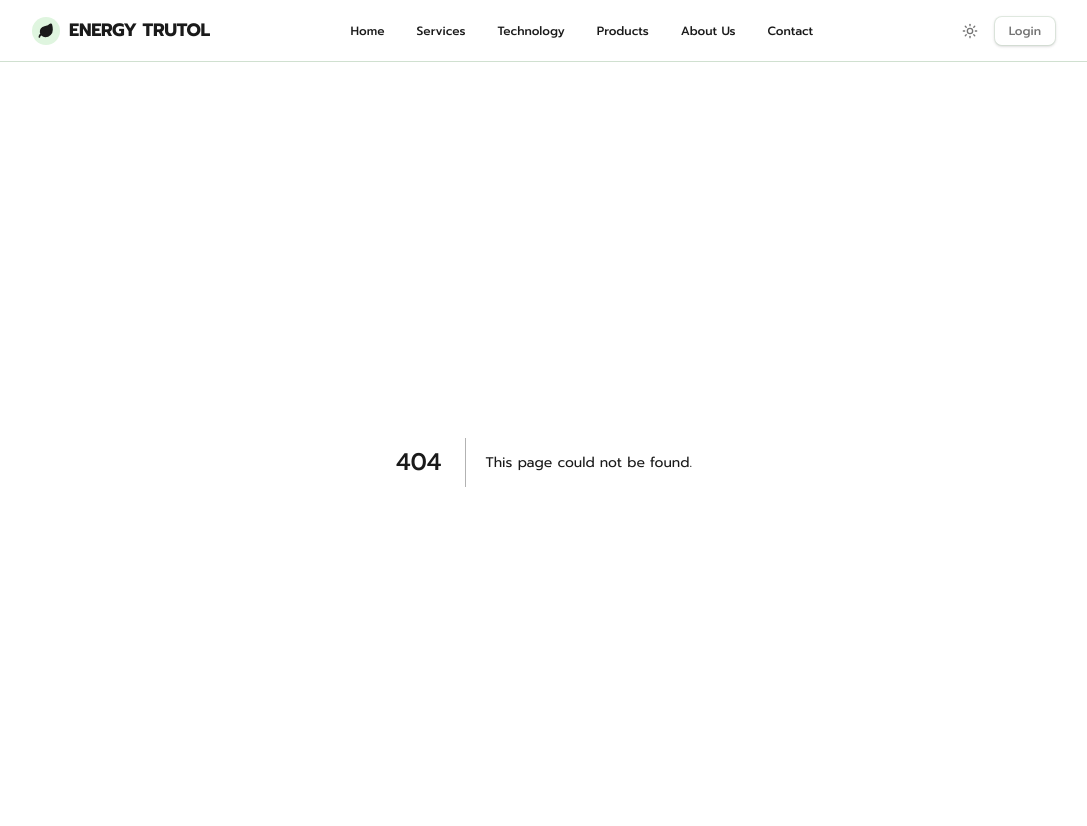
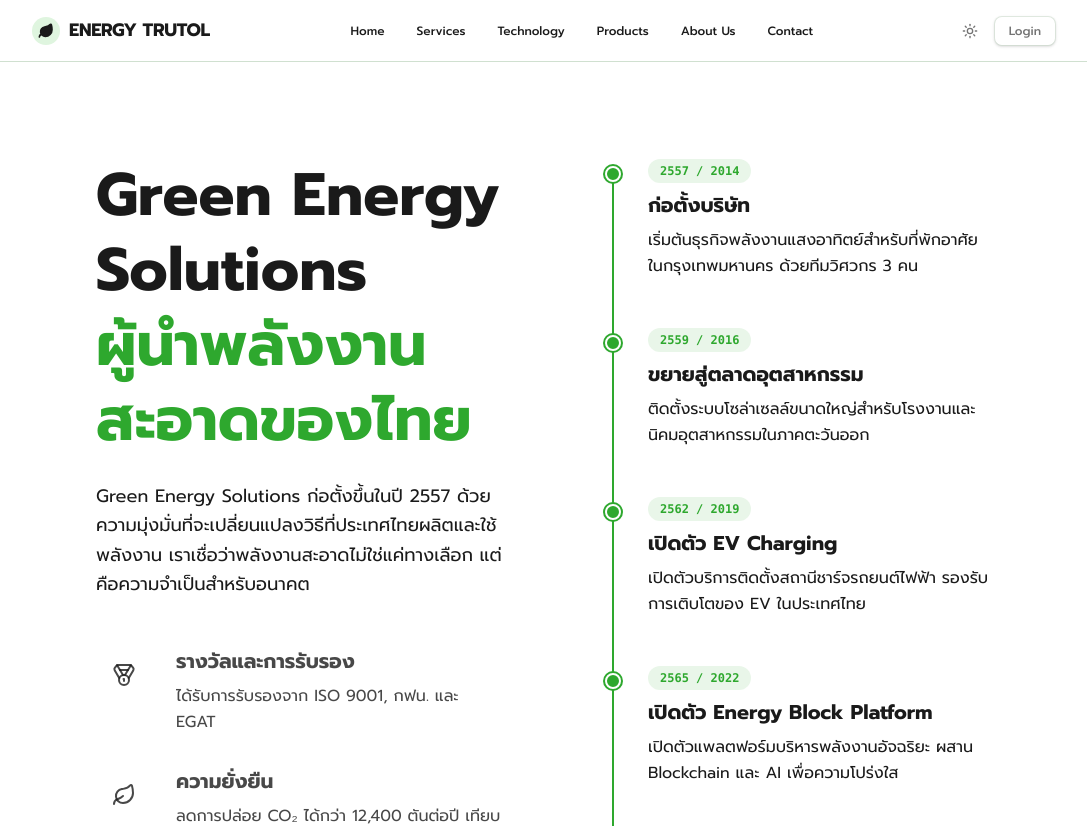
Before and after one commit to Edaxchain/EGT-web, a Next.js app: page /about in a window 1280 px wide. Before the commit this address had no page. Shown: the top 826 px of the page, without its empty margins (96-1183 px from the left). Built offline with nearby package versions, Linux system fonts and the light colour scheme.

Commit message:
feat: add about page and Us component

```diff
--- /dev/null
+++ b/app/about/Us.tsx
@@ -0,0 +1,203 @@
+"use client";
+
+import { motion, Variants } from "framer-motion";
+import { Medal, Leaf, Microscope } from "lucide-react";
+const containerVars = {
+    hidden: { opacity: 0 },
+    visible: {
+        opacity: 1,
+        transition: { staggerChildren: 0.15, delayChildren: 0.2 },
+    },
+};
+
+const itemVars: Variants = {
+    hidden: { opacity: 0, x: -20 },
+    visible: {
+        opacity: 1,
+        x: 0,
+        transition: { duration: 0.8, ease: [0.22, 1, 0.36, 1] },
+    },
+};
+
+const timelineItemVars: Variants = {
+    hidden: { opacity: 0, x: 20 },
+    visible: {
+        opacity: 1,
+        x: 0,
+        transition: { duration: 0.8, ease: [0.22, 1, 0.36, 1] },
+    },
+};
+
+const features = [
+    {
+        icon: Medal,
+        title: "รางวัลและการรับรอง",
+        description: "ได้รับการรับรองจาก ISO 9001, กฟน. และ EGAT",
+    },
+    {
+        icon: Leaf,
+        title: "ความยั่งยืน",
+        description:
+            "ลดการปล่อย CO₂ ได้กว่า 12,400 ตันต่อปี เทียบเท่าการปลูกต้นไม้ 570,000 ต้น",
+    },
+    {
+        icon: Microscope,
+        title: "นวัตกรรม",
+        description:
+            "พัฒนาแพลตฟอร์ม Energy Block และ D-Mobility สำหรับการบริหารจัดการพลังงานอัจฉริยะ",
+    },
+];
+
+const timelineData = [
+    {
+        year: "2557 / 2014",
+        title: "ก่อตั้งบริษัท",
+        description:
+            "เริ่มต้นธุรกิจพลังงานแสงอาทิตย์สำหรับที่พักอาศัยในกรุงเทพมหานคร ด้วยทีมวิศวกร 3 คน",
+    },
+    {
+        year: "2559 / 2016",
+        title: "ขยายสู่ตลาดอุตสาหกรรม",
+        description:
+            "ติดตั้งระบบโซล่าเซลล์ขนาดใหญ่สำหรับโรงงานและนิคมอุตสาหกรรมในภาคตะวันออก",
+    },
+    {
+        year: "2562 / 2019",
+        title: "เปิดตัว EV Charging",
+        description:
+            "เปิดตัวบริการติดตั้งสถานีชาร์จรถยนต์ไฟฟ้า รองรับการเติบโตของ EV ในประเทศไทย",
+    },
+    {
+        year: "2565 / 2022",
+        title: "เปิดตัว Energy Block Platform",
+        description:
+            "เปิดตัวแพลตฟอร์มบริหารพลังงานอัจฉริยะ ผสาน Blockchain และ AI เพื่อความโปร่งใส",
+    },
+    {
+        year: "2567 / 2024",
+        title: "500+ โครงการทั่วประเทศ",
+        description:
+            "ฉลองความสำเร็จ 500+ โครงการ และขยายทีมสู่กว่า 80 คน พร้อมสาขาใน 5 จังหวัด",
+    },
+];
+
+export default function Us() {
+    return (
+        <section
+            id="us"
+            className="relative w-full overflow-hidden py-24 px-8 md:px-12 lg:px-48 bg-background transition-colors duration-500"
+        >
+            <div className="max-w-[1400px] mx-auto grid grid-cols-1 lg:grid-cols-2 gap-20">
+                {/* Left Side: Content */}
+                <motion.div
+                    className="space-y-12"
+                    initial="hidden"
+                    whileInView="visible"
+                    viewport={{ once: true }}
+                    variants={containerVars}
+                >
+                    <div className="space-y-6">
+                        <motion.div variants={itemVars} className="space-y-2">
+                            <h2 className="text-4xl md:text-5xl lg:text-6xl font-black leading-tight">
+                                Green Energy Solutions <br />
+                                <span className="text-green">
+                                    ผู้นำพลังงานสะอาดของไทย
+                                </span>
+                            </h2>
+                        </motion.div>
+
+                        <motion.p
+                            variants={itemVars}
+                            className="text-lg text-panel-dark-muted leading-relaxed mb-10 max-w-lg lg:mx-0"
+                        >
+                            Green Energy Solutions ก่อตั้งขึ้นในปี 2557
+                            ด้วยความมุ่งมั่นที่จะเปลี่ยนแปลงวิธีที่ประเทศไทยผลิตและใช้พลังงาน
+                            เราเชื่อว่าพลังงานสะอาดไม่ใช่แค่ทางเลือก
+                            แต่คือความจำเป็นสำหรับอนาคต
+                        </motion.p>
+                    </div>
+
+                    <div className="space-y-8">
+                        {features.map((feature, i) => (
+                            <motion.div
+                                key={i}
+                                variants={itemVars}
+                                whileHover={{ x: 10 }}
+                                transition={{
+                                    type: "spring",
+                                    stiffness: 400,
+                                    damping: 30,
+                                }}
+                                className="flex gap-6 items-start group cursor-pointer"
+                            >
+                                <div className="p-4 rounded-2xl">
+                                    <feature.icon className="w-6 h-6 text-text-main/80 group-hover:text-text-main group-hover:scale-125 transition-all duration-300" />
+                                </div>
+                                <div>
+                                    <h4 className="text-xl font-bold mb-2 text-text-main/80 group-hover:text-text-main transition-colors">
+                                        {feature.title}
+                                    </h4>
+                                    <p className="text-text-main/80 leading-relaxed">
+                                        {feature.description}
+                                    </p>
+                                </div>
+                            </motion.div>
+                        ))}
+                    </div>
+                </motion.div>
+
+                {/* Right Side: Vertical Timeline */}
+                <motion.div
+                    className="relative"
+                    initial="hidden"
+                    whileInView="visible"
+                    viewport={{ once: true }}
+                    variants={containerVars}
+                >
+                    {/* Single Vertical Line */}
+                    <motion.div
+                        initial={{ scaleY: 0 }}
+                        whileInView={{ scaleY: 1 }}
+                        viewport={{ once: true }}
+                        transition={{
+                            duration: 1.5,
+                            delay: 0.75,
+                            ease: [0.22, 1, 0.36, 1],
+                        }}
+                        className="absolute left-[20px] md:left-[28px] top-[16px] bottom-0 w-[2px] bg-green origin-top z-0"
+                    ></motion.div>
+
+                    <div className="space-y-12 relative z-10">
+                        {timelineData.map((item, index) => (
+                            <motion.div
+                                key={index}
+                                variants={timelineItemVars}
+                                className="relative flex gap-8 items-start pl-12 md:pl-16 box-content z-10"
+                            >
+                                {/* Eraser for the last item - hides the line below the center of the dot */}
+                                {index === timelineData.length - 1 && (
+                                    <div className="absolute left-[20px] md:left-[28px] top-[16px] bottom-[-200px] w-5 -ml-[9px] bg-background z-1"></div>
+                                )}
+
+                                {/* Dot */}
+                                <div className="absolute left-[13px] md:left-[21px] top-2 w-[16px] h-[16px] rounded-full bg-green border-2 border-background ring-2 ring-green z-10 shadow-sm"></div>
+
+                                <div className="flex-1 space-y-2">
+                                    <span className="inline-block px-3 py-1 bg-green/10 text-green rounded-full text-xs font-bold font-mono">
+                                        {item.year}
+                                    </span>
+                                    <h4 className="text-xl font-bold">
+                                        {item.title}
+                                    </h4>
+                                    <p className="leading-relaxed">
+                                        {item.description}
+                                    </p>
+                                </div>
+                            </motion.div>
+                        ))}
+                    </div>
+                </motion.div>
+            </div>
+        </section>
+    );
+}
--- /dev/null
+++ b/app/about/page.tsx
@@ -0,0 +1,9 @@
+import Us from "./Us";
+
+export default function LandingPage() {
+    return (
+        <main className="flex min-h-screen flex-col bg-background">
+            <Us />
+        </main>
+    );
+}
```
